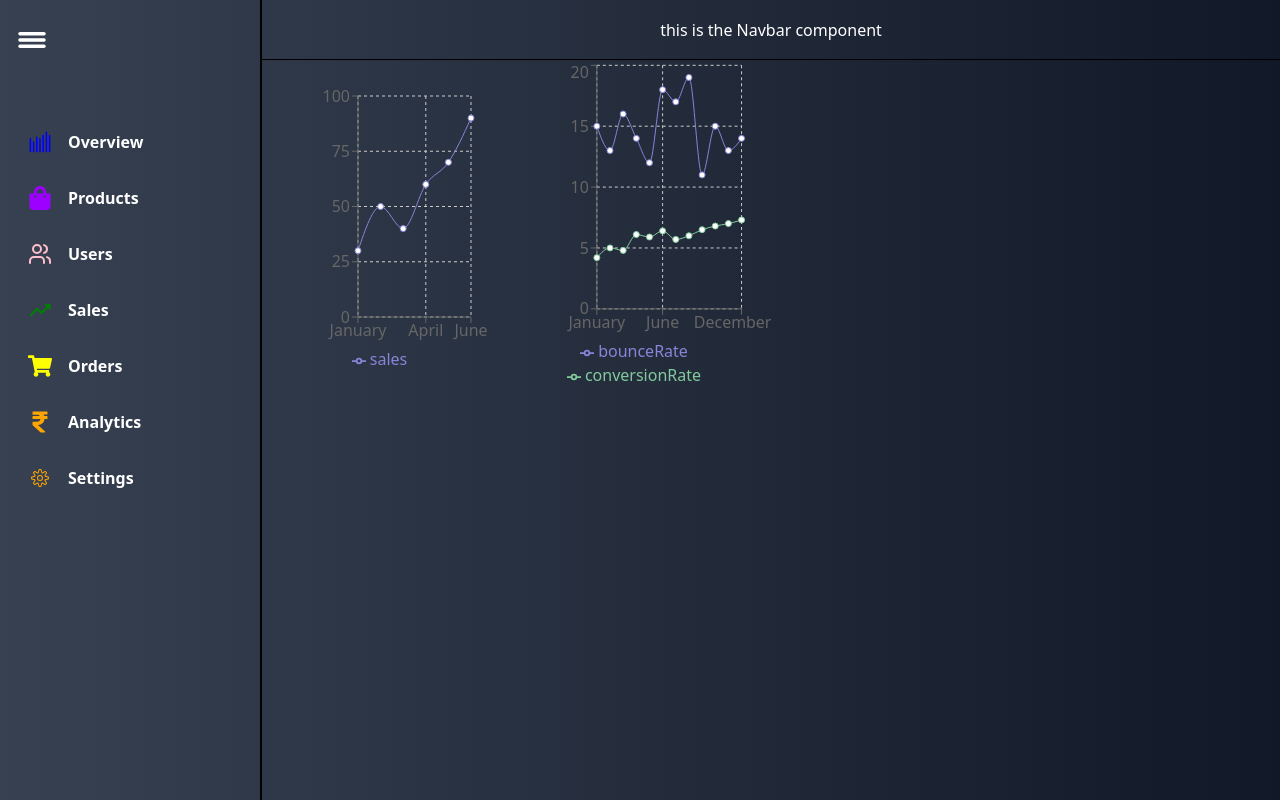
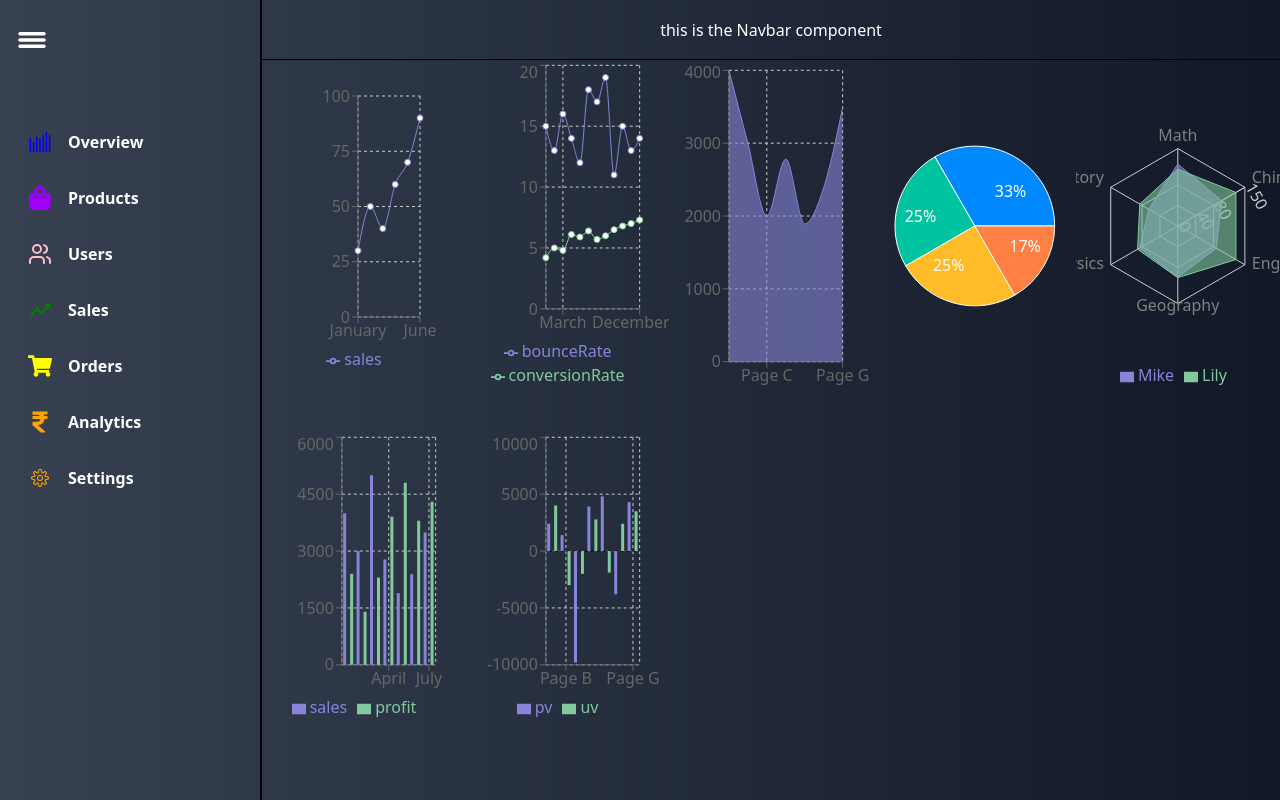
Before and after one commit to fuleprashant/admin-dashboard, a React (Vite) app: page / in a window 1280 px wide. Built offline with nearby package versions, Linux system fonts and the light colour scheme.

Commit message:
all charts applied

```diff
--- /dev/null
+++ b/src/Charts/AreaCharts.jsx
@@ -0,0 +1,81 @@
+import React from "react";
+import {
+  AreaChart,
+  Area,
+  XAxis,
+  YAxis,
+  CartesianGrid,
+  Tooltip,
+  ResponsiveContainer,
+} from "recharts";
+
+const data = [
+  {
+    name: "Page A",
+    uv: 4000,
+    pv: 2400,
+    amt: 2400,
+  },
+  {
+    name: "Page B",
+    uv: 3000,
+    pv: 1398,
+    amt: 2210,
+  },
+  {
+    name: "Page C",
+    uv: 2000,
+    pv: 9800,
+    amt: 2290,
+  },
+  {
+    name: "Page D",
+    uv: 2780,
+    pv: 3908,
+    amt: 2000,
+  },
+  {
+    name: "Page E",
+    uv: 1890,
+    pv: 4800,
+    amt: 2181,
+  },
+  {
+    name: "Page F",
+    uv: 2390,
+    pv: 3800,
+    amt: 2500,
+  },
+  {
+    name: "Page G",
+    uv: 3490,
+    pv: 4300,
+    amt: 2100,
+  },
+];
+
+const AreaCharts = () => {
+  return (
+    <ResponsiveContainer width="100%" height="100%">
+      <AreaChart
+        width={500}
+        height={400}
+        data={data}
+        margin={{
+          top: 10,
+          right: 30,
+          left: 0,
+          bottom: 0,
+        }}
+      >
+        <CartesianGrid strokeDasharray="3 3" />
+        <XAxis dataKey="name" />
+        <YAxis />
+        <Tooltip />
+        <Area type="monotone" dataKey="uv" stroke="#8884d8" fill="#8884d8" />
+      </AreaChart>
+    </ResponsiveContainer>
+  );
+};
+
+export default AreaCharts;
--- /dev/null
+++ b/src/Charts/PieCharts.jsx
@@ -0,0 +1,64 @@
+import React from "react";
+import { PieChart, Pie, Cell, ResponsiveContainer } from "recharts";
+
+const data = [
+  { name: "Group A", value: 400 },
+  { name: "Group B", value: 300 },
+  { name: "Group C", value: 300 },
+  { name: "Group D", value: 200 },
+];
+
+const COLORS = ["#0088FE", "#00C49F", "#FFBB28", "#FF8042"];
+
+const RADIAN = Math.PI / 180;
+
+const renderCustomizedLabel = ({
+  cx,
+  cy,
+  midAngle,
+  innerRadius,
+  outerRadius,
+  percent,
+  index,
+}) => {
+  const radius = innerRadius + (outerRadius - innerRadius) * 0.5;
+  const x = cx + radius * Math.cos(-midAngle * RADIAN);
+  const y = cy + radius * Math.sin(-midAngle * RADIAN);
+
+  return (
+    <text
+      x={x}
+      y={y}
+      fill="white"
+      textAnchor={x > cx ? "start" : "end"}
+      dominantBaseline="central"
+    >
+      {`${(percent * 100).toFixed(0)}%`}
+    </text>
+  );
+};
+
+const PieCharts = () => {
+  return (
+    <ResponsiveContainer width="100%" height="100%">
+      <PieChart width={400} height={400}>
+        <Pie
+          data={data}
+          cx="50%"
+          cy="50%"
+          labelLine={false}
+          label={renderCustomizedLabel}
+          outerRadius={80}
+          fill="#8884d8"
+          dataKey="value"
+        >
+          {data.map((entry, index) => (
+            <Cell key={`cell-${index}`} fill={COLORS[index % COLORS.length]} />
+          ))}
+        </Pie>
+      </PieChart>
+    </ResponsiveContainer>
+  );
+};
+
+export default PieCharts;
--- /dev/null
+++ b/src/Charts/PositiveNegative.jsx
@@ -0,0 +1,52 @@
+import React from "react";
+import {
+  BarChart,
+  Bar,
+  Cell,
+  XAxis,
+  YAxis,
+  CartesianGrid,
+  Tooltip,
+  Legend,
+  ReferenceLine,
+  ResponsiveContainer,
+} from "recharts";
+
+const data = [
+  { name: "Page A", uv: 4000, pv: 2400, amt: 2400 },
+  { name: "Page B", uv: -3000, pv: 1398, amt: 2210 },
+  { name: "Page C", uv: -2000, pv: -9800, amt: 2290 },
+  { name: "Page D", uv: 2780, pv: 3908, amt: 2000 },
+  { name: "Page E", uv: -1890, pv: 4800, amt: 2181 },
+  { name: "Page F", uv: 2390, pv: -3800, amt: 2500 },
+  { name: "Page G", uv: 3490, pv: 4300, amt: 2100 },
+];
+
+const PositiveNegative = () => {
+  return (
+    <ResponsiveContainer width="100%" height="100%">
+      <BarChart
+        width={500}
+        height={300}
+        data={data}
+        margin={{
+          top: 5,
+          right: 30,
+          left: 20,
+          bottom: 5,
+        }}
+      >
+        <CartesianGrid strokeDasharray="3 3" />
+        <XAxis dataKey="name" />
+        <YAxis />
+        <Tooltip />
+        <Legend />
+        <ReferenceLine y={0} stroke="#000" />
+        <Bar dataKey="pv" fill="#8884d8" />
+        <Bar dataKey="uv" fill="#82ca9d" />
+      </BarChart>
+    </ResponsiveContainer>
+  );
+};
+
+export default PositiveNegative;
--- /dev/null
+++ b/src/Charts/RadarChart.jsx
@@ -0,0 +1,78 @@
+import React from "react";
+import {
+  Radar,
+  RadarChart as RechartsRadarChart,
+  PolarGrid,
+  Legend,
+  PolarAngleAxis,
+  PolarRadiusAxis,
+  ResponsiveContainer,
+} from "recharts";
+
+const data = [
+  {
+    subject: "Math",
+    A: 120,
+    B: 110,
+    fullMark: 150,
+  },
+  {
+    subject: "Chinese",
+    A: 98,
+    B: 130,
+    fullMark: 150,
+  },
+  {
+    subject: "English",
+    A: 86,
+    B: 130,
+    fullMark: 150,
+  },
+  {
+    subject: "Geography",
+    A: 99,
+    B: 100,
+    fullMark: 150,
+  },
+  {
+    subject: "Physics",
+    A: 85,
+    B: 90,
+    fullMark: 150,
+  },
+  {
+    subject: "History",
+    A: 65,
+    B: 85,
+    fullMark: 150,
+  },
+];
+
+const RadarChartComponent = () => {
+  return (
+    <ResponsiveContainer width="100%" height="100%">
+      <RechartsRadarChart cx="50%" cy="50%" outerRadius="80%" data={data}>
+        <PolarGrid />
+        <PolarAngleAxis dataKey="subject" />
+        <PolarRadiusAxis angle={30} domain={[0, 150]} />
+        <Radar
+          name="Mike"
+          dataKey="A"
+          stroke="#8884d8"
+          fill="#8884d8"
+          fillOpacity={0.6}
+        />
+        <Radar
+          name="Lily"
+          dataKey="B"
+          stroke="#82ca9d"
+          fill="#82ca9d"
+          fillOpacity={0.6}
+        />
+        <Legend />
+      </RechartsRadarChart>
+    </ResponsiveContainer>
+  );
+};
+
+export default RadarChartComponent;
--- /dev/null
+++ b/src/Charts/SimpleBarChart.jsx
@@ -0,0 +1,59 @@
+import React from "react";
+import {
+  BarChart,
+  Bar,
+  Rectangle,
+  XAxis,
+  YAxis,
+  CartesianGrid,
+  Tooltip,
+  Legend,
+  ResponsiveContainer,
+} from "recharts";
+
+// Updated data
+const data = [
+  { name: "January", sales: 4000, profit: 2400 },
+  { name: "February", sales: 3000, profit: 1398 },
+  { name: "March", sales: 5000, profit: 2300 },
+  { name: "April", sales: 2780, profit: 3908 },
+  { name: "May", sales: 1890, profit: 4800 },
+  { name: "June", sales: 2390, profit: 3800 },
+  { name: "July", sales: 3490, profit: 4300 },
+];
+
+const SimpleBarCharts = () => {
+  return (
+    <ResponsiveContainer width="100%" height="100%">
+      <BarChart
+        width={500}
+        height={300}
+        data={data}
+        margin={{
+          top: 5,
+          right: 30,
+          left: 20,
+          bottom: 5,
+        }}
+      >
+        <CartesianGrid strokeDasharray="3 3" />
+        <XAxis dataKey="name" />
+        <YAxis />
+        <Tooltip />
+        <Legend />
+        <Bar
+          dataKey="sales"
+          fill="#8884d8"
+          activeBar={<Rectangle fill="pink" stroke="blue" />}
+        />
+        <Bar
+          dataKey="profit"
+          fill="#82ca9d"
+          activeBar={<Rectangle fill="gold" stroke="purple" />}
+        />
+      </BarChart>
+    </ResponsiveContainer>
+  );
+};
+
+export default SimpleBarCharts;
--- a/src/pages/Home.jsx
+++ b/src/pages/Home.jsx
@@ -2,16 +2,40 @@ import React from "react";
 import SimpleCharts from "../Charts/SimpleCharts";
 
 import MultiSimpleCharts from "../Charts/MultiSimpleCharts";
+import AreaCharts from "../Charts/AreaCharts";
+import PieCharts from "../Charts/PieCharts";
+import RadarChart from "../Charts/RadarChart";
+import SimpleBarChart from "../Charts/SimpleBarChart";
+import PositiveNegative from "../Charts/PositiveNegative";
 
 const Home = () => {
   return (
-    <div className="grid grid-cols-4">
-      <div>
-        <SimpleCharts /> {/* this is the graph of month and sales ratio */}
+    <div className="grid grid-rows-2">
+      <div className="grid grid-cols-5">
+        <div>
+          <SimpleCharts /> {/* this is the graph of month and sales ratio */}
+        </div>
+        <div>
+          <MultiSimpleCharts />
+        </div>
+        <div>
+          <AreaCharts />
+        </div>{" "}
+        <div>
+          <PieCharts />
+        </div>
+        <div>
+          <RadarChart />
+        </div>
       </div>
-
-      <div>
-        <MultiSimpleCharts />
+      <div className="grid grid-cols-5 mt-10">
+        <div>
+          <SimpleBarChart /> {/* this is the graph of month and sales ratio */}
+        </div>
+        <div>
+          <PositiveNegative />{" "}
+          {/* this is the graph of month and sales ratio */}
+        </div>
       </div>
     </div>
   );
```
